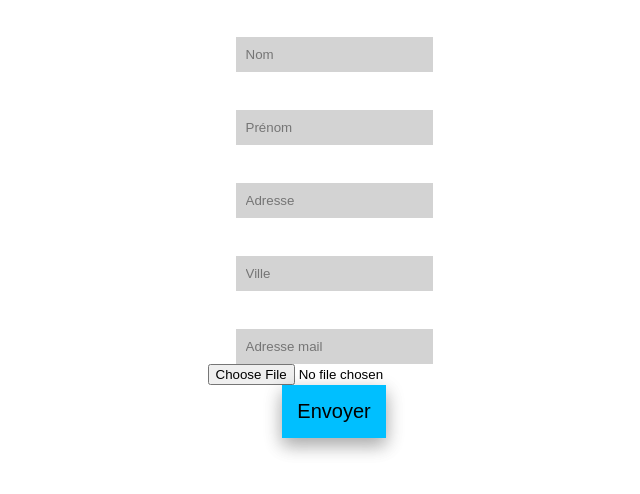
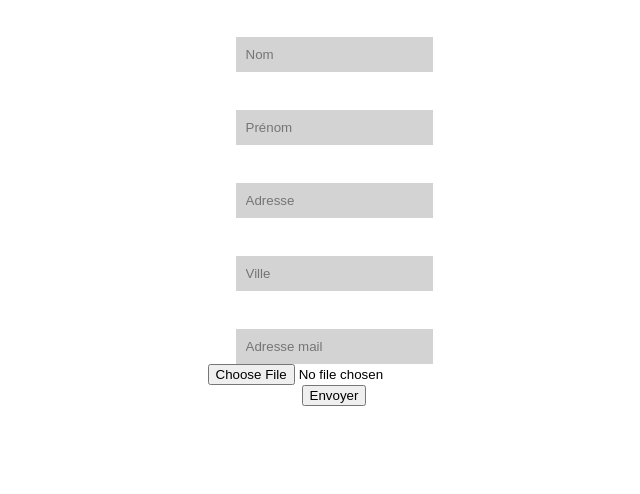
Before and after one commit to LouisSDev/HKdev, a PHP site: page /view/form.php in a window 1280 px wide. Shown: the part 141-635 px from the top of the page, without its empty margins (306-946 px from the left). Run offline with PHP 8.4, Linux system fonts and the light colour scheme; data that the repository does not hold is empty.

Commit message:
modified form.php

```diff
--- a/view/form.php
+++ b/view/form.php
@@ -18,7 +18,7 @@
                 <input class=box type="text" name="City" placeholder="Ville"/><br>
                 <input class=box type="text" name="Mail" placeholder="Adresse mail"/><br>
                 <input type="file" name="MyFile" /><br />
-                <input class="btn" type="submit" value="Envoyer" />
+                <input type="submit" value="Envoyer" />
             </p>
         </form>
     </div>
```
